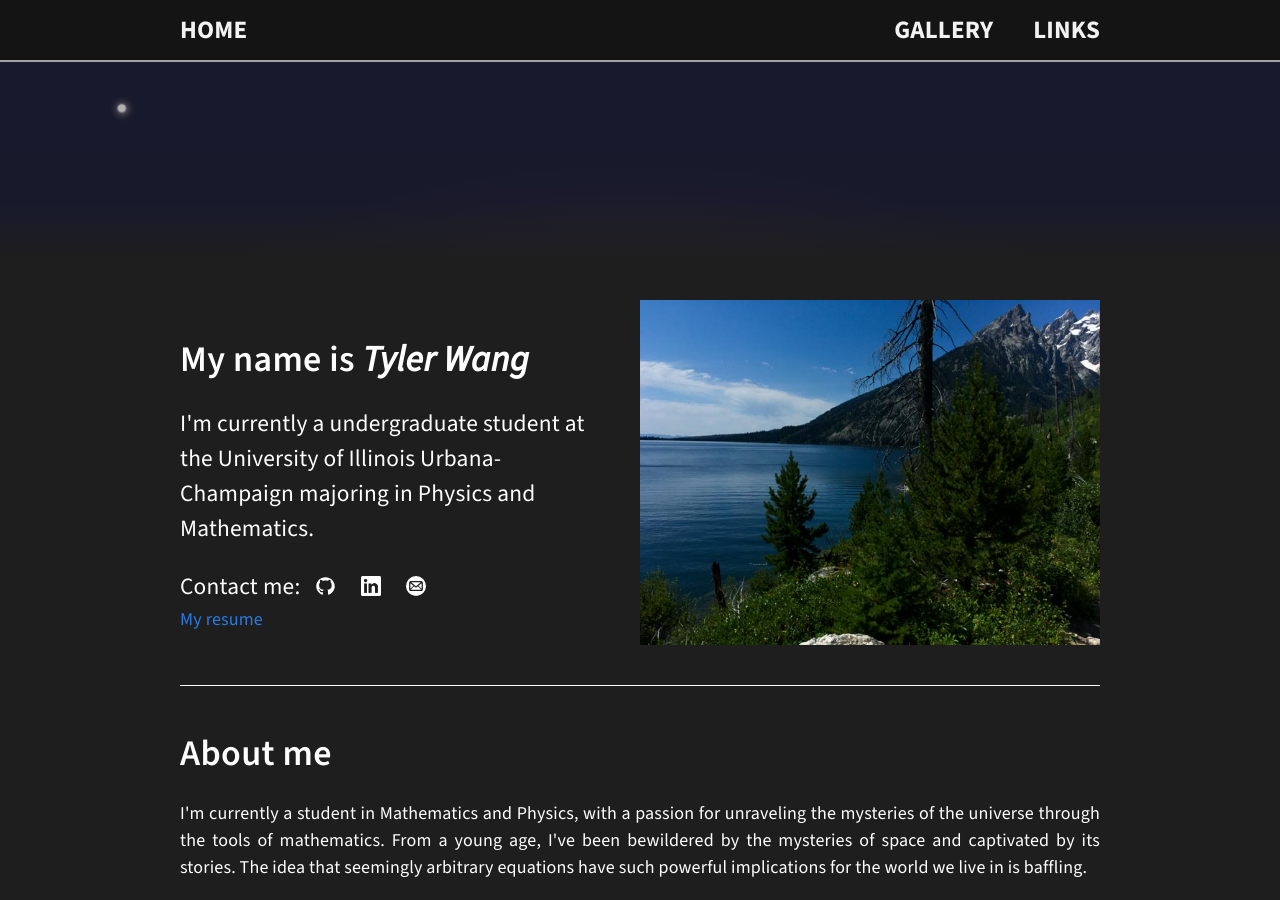
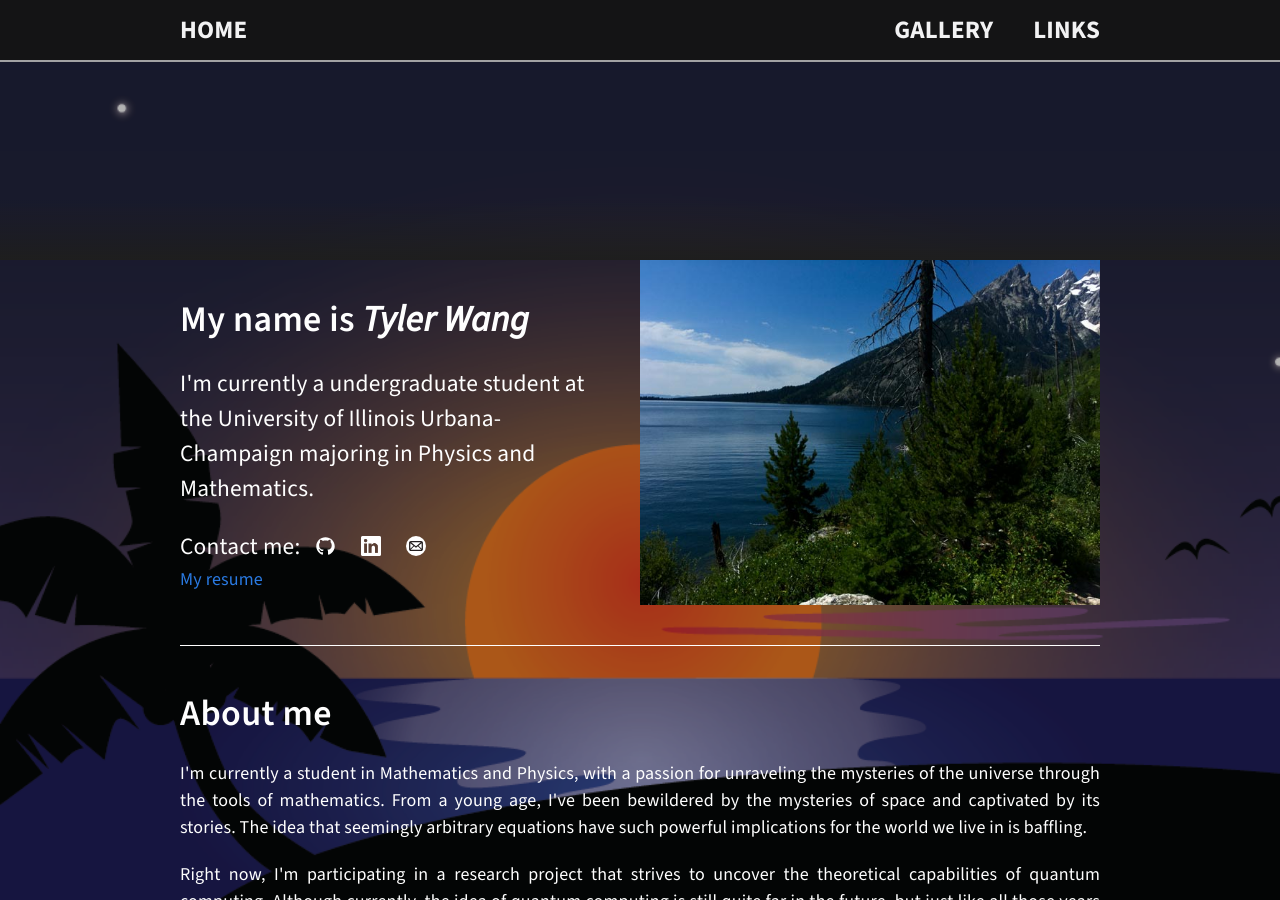
Before and after one commit to tylerwwang/tylerwwang.github.io, a Jekyll site: the page built from index.html, in a window 1280 px wide and 900 px high, scrolled down 702 px. Built offline with Jekyll 4.4.1, drawn with Linux system fonts in a browser that asks for light colours.

Commit message:
Fixed issues with layout.

```diff
--- a/_layouts/home.html
+++ b/_layouts/home.html
@@ -3,7 +3,6 @@
   {%- include head.html -%}
 
   <body>
-
 	{%- include header.html -%}
 
 	<div class="hero-background">
@@ -35,7 +34,7 @@
 		<div class="hero-gradient"></div>
 	</div>
 
-    <main id="page-content" aria-label="Content">
+    <main id="page-content-home" aria-label="Content">
       <div class="wrapper">
         {{ content }}
       </div>
@@ -45,6 +44,4 @@
 
   	{%- include scripts.html -%}
   </body>
-
-
 </html>
--- a/_sass/3-layouts/_default.scss
+++ b/_sass/3-layouts/_default.scss
@@ -1,6 +1,4 @@
 #page-content {
-  padding: $spacing-unit 0;
   flex: 1;
-
   background-color: $background-color;
 }
```
